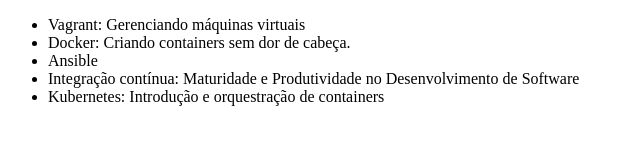
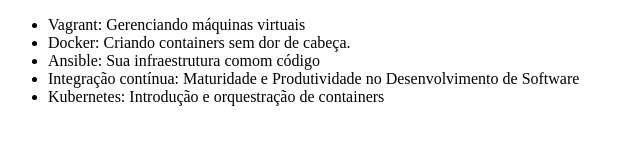
Before and after one commit to j-giponi/projetos, a plain HTML site: page index.html in a window 1280 px wide. Shown: the whole page, without its empty margins (0-640 px from the left). Drawn offline with Linux system fonts and the light colour scheme.

Commit message:
alterando nome do curso de Ansible]

```diff
--- a/index.html
+++ b/index.html
@@ -8,7 +8,7 @@
 	<ul>
 		<li>Vagrant: Gerenciando máquinas virtuais</li>
 		<li>Docker: Criando containers sem dor de cabeça.</li>
-		<li>Ansible</li>
+		<li>Ansible: Sua infraestrutura comom código</li>
 		<li>Integração contínua: Maturidade e Produtividade no Desenvolvimento de Software</li>
 		<li>Kubernetes: Introdução e orquestração de containers</li>
 	</ul>
```
